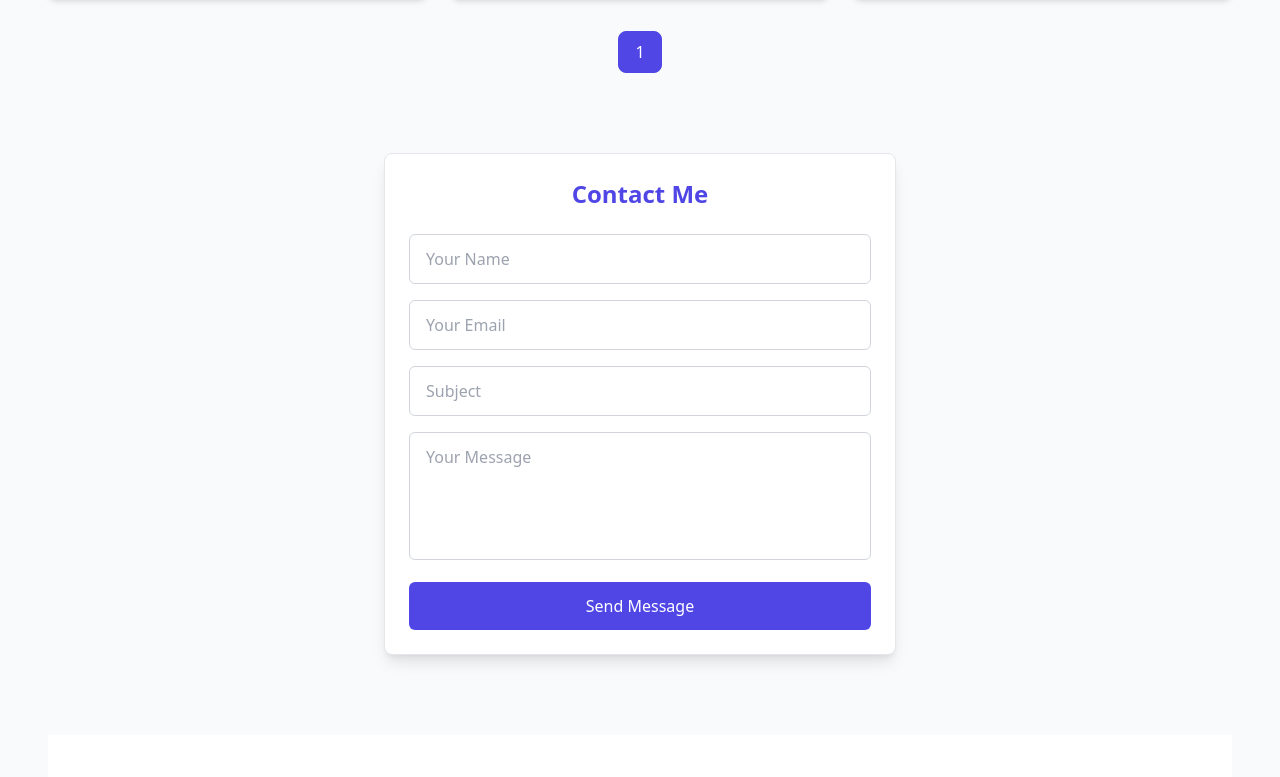
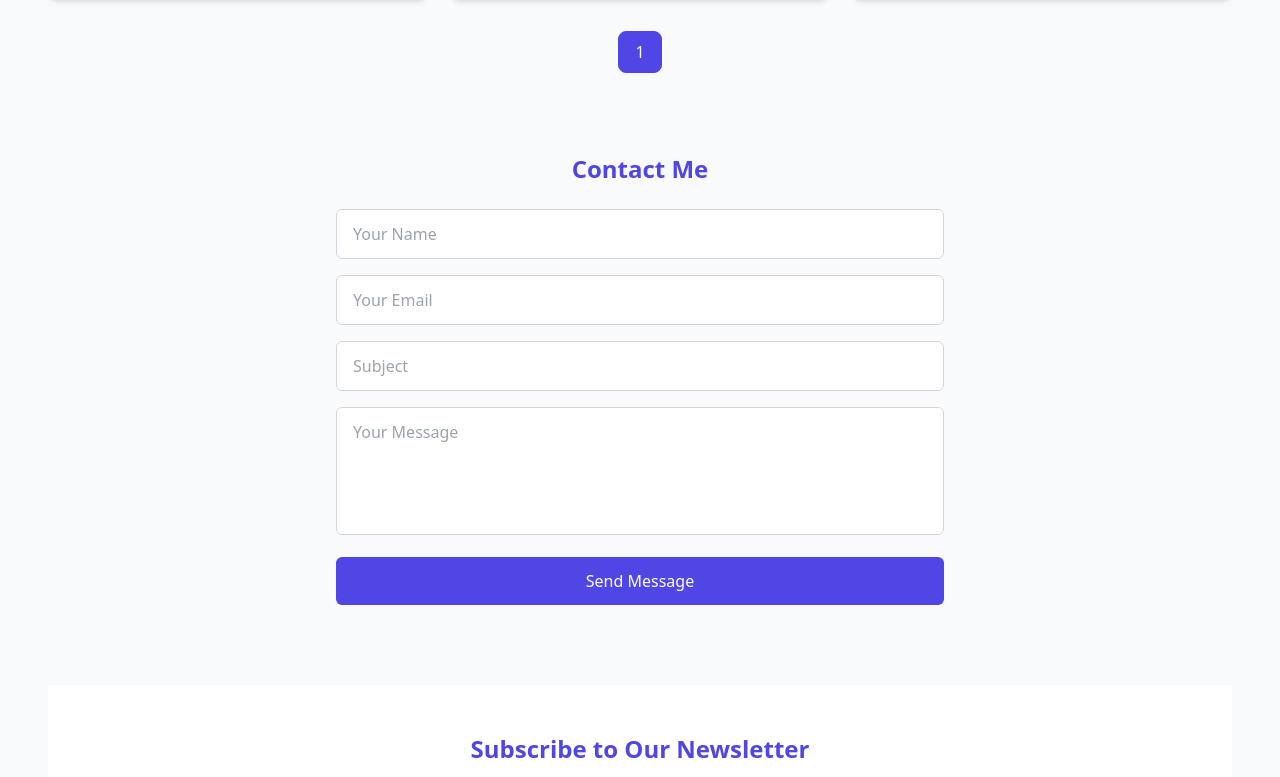
Before and after one commit to Sitholezw/my-blog, a React (Create React App) app: page / in a window 1280 px wide. Shown: the part 1363-2140 px from the top of the page. Built offline with nearby package versions, Linux system fonts and the light colour scheme.

Commit message:
Centered and entered the credentials for the contact form

```diff
--- a/src/components/ContactForm.js
+++ b/src/components/ContactForm.js
@@ -11,7 +11,7 @@ const ContactForm = () => {
       .then(() => {
         setSuccess(true);
         e.target.reset();
-        setTimeout(() => setSuccess(false), 5000); // Auto-hide after 5s
+        setTimeout(() => setSuccess(false), 5000);
       })
       .catch(() => {
         alert('❌ Failed to send message.');
@@ -19,10 +19,12 @@ const ContactForm = () => {
   };
 
   return (
-    <section className="py-12">
-      <div className="max-w-xl mx-auto px-4 sm:px-6 lg:px-8">
-        <div className="bg-white dark:bg-surface-dark p-6 rounded-lg shadow-lg border border-gray-200 dark:border-gray-700">
-          <h2 className="text-2xl font-bold text-primary dark:text-primary-light mb-6 text-center">
+    <section className="py-12 bg-transparent">
+      {/* 👇 This matches your global layout container */}
+      <div className="max-w-2xl mx-auto px-4 sm:px-6 lg:px-8">
+        {/* 👇 This centers the form in the section */}
+       {/* <div className="max-w-2xl mx-auto p-6 rounded-lg shadow-lg border border-gray-200 dark:border-gray-700 bg-white/60 dark:bg-white/5 backdrop-blur-md">*/}
+          <h2 className="text-2xl font-bold text-center text-primary dark:text-primary-light mb-6">
             Contact Me
           </h2>
 
@@ -74,12 +76,9 @@ const ContactForm = () => {
             </button>
           </form>
         </div>
-      </div>
+      {/* </div> 👆 This matches your global layout container */}
     </section>
   );
 };
 
 export default ContactForm;
-// This component renders a contact form with fields for name, email, subject, and message.
-// It uses EmailJS to send the form data to a specified email service.
-// The form includes success feedback that appears when the message is sent successfully.
```
